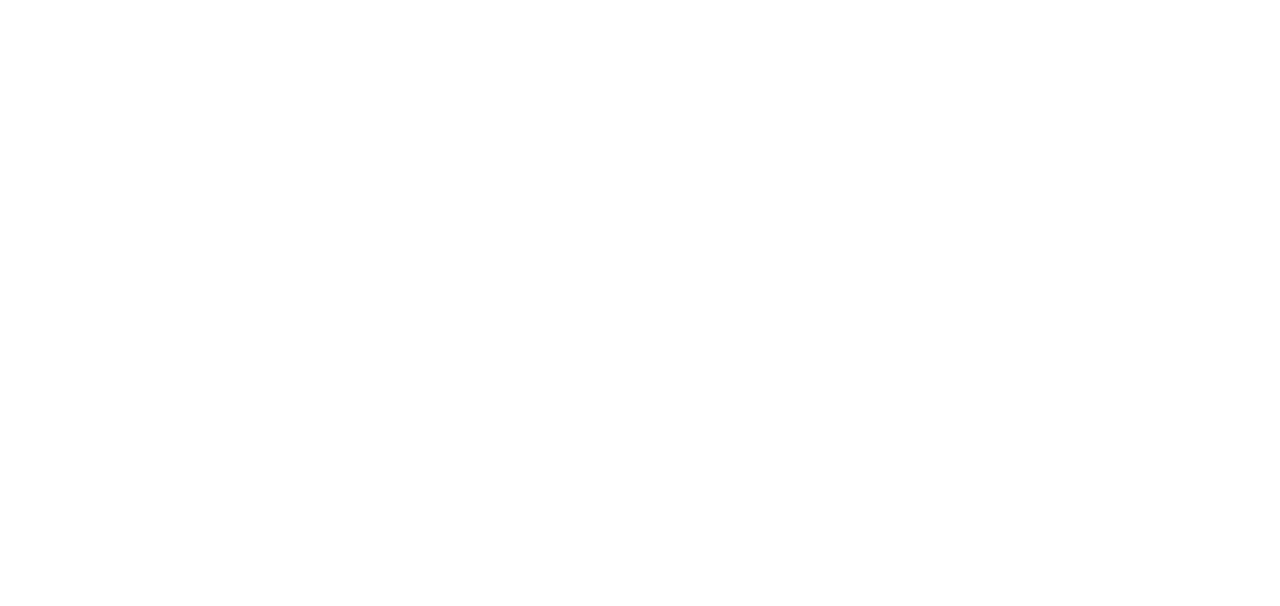
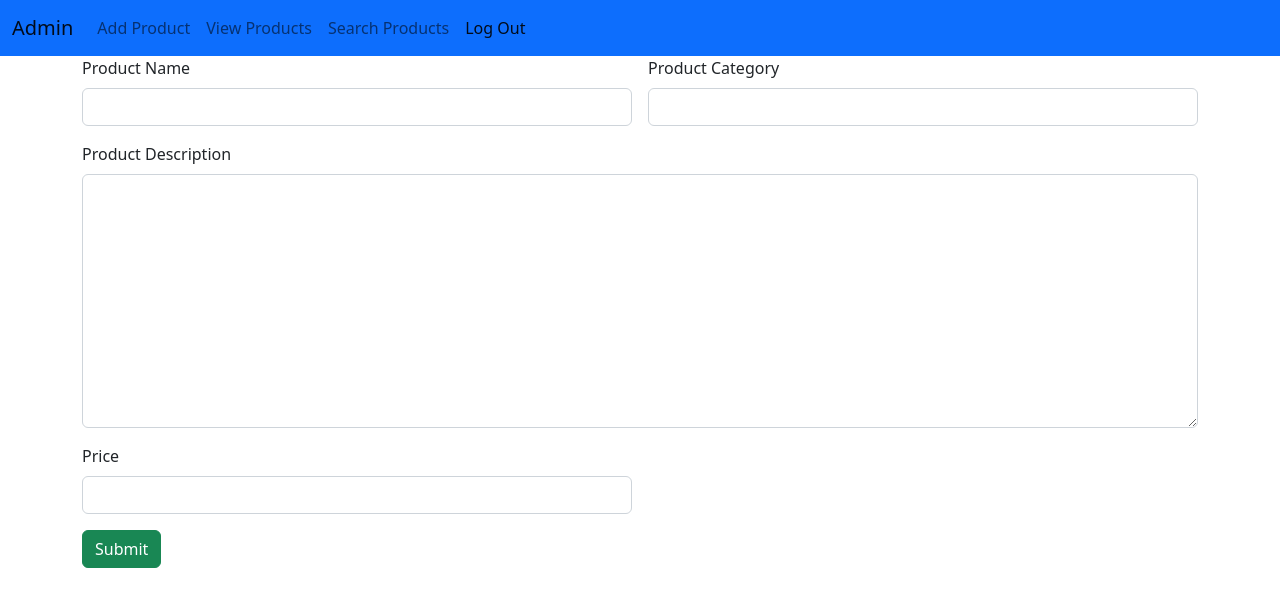
Before and after one commit to GokulDas-07/Shopping-New-Angular-App, an Angular app: page /addproduct in a window 1280 px wide. Before the commit this address led to /. Shown: the top 606 px of the page. Built offline with nearby package versions, Linux system fonts and the light colour scheme.

Commit message:
addproduct

```diff
--- /dev/null
+++ b/src/app/add-product/add-product.component.html
@@ -0,0 +1,29 @@
+<app-admin-navbar></app-admin-navbar>
+<div class="container">
+    <div class="row">
+        <div class="col col-12 col-sm-12 col-md-12 col-lg-12 col-xl-12 col-xxl-12">
+            <div class="row g-3">
+                <div class="col col-12 col-sm-6 col-md-6 col-lg-6 col-xl-6 col-xxl-6">
+                    <label for="" class="form-label">Product Name</label>
+                    <input name="name" [(ngModel)]="name" type="text" class="form-control">
+                </div>
+                <div class="col col-12 col-sm-6 col-md-6 col-lg-6 col-xl-6 col-xxl-6">
+                    <label for="" class="form-label">Product Category</label>
+                    <input name="category" [(ngModel)]="category" type="text" class="form-control">
+                </div>
+                <div class="col col-12 col-sm-12 col-md-12 col-lg-12 col-xl-12 col-xxl-12">
+                    <label for="" class="form-label">Product Description</label>
+                    <textarea name="description" [(ngModel)]="description" id="" cols="30" rows="10" class="form-control"></textarea>
+                </div>
+
+                <div class="col col-12 col-sm-6 col-md-6 col-lg-6 col-xl-6 col-xxl-6">
+                    <label for="" class="form-label">Price</label>
+                    <input type="number" name="price" [(ngModel)]="price" id="" class="form-control">
+                </div>
+                <div class="col col-12 col-sm-12 col-md-12 col-lg-12 col-xl-12 col-xxl-12">
+                    <button (click)="readValues()" class="btn btn-success">Submit</button>
+                </div>
+            </div>
+        </div>
+    </div>
+</div>
--- /dev/null
+++ b/src/app/add-product/add-product.component.ts
@@ -0,0 +1,34 @@
+import { Component } from '@angular/core';
+import { ApiService } from '../api.service';
+
+@Component({
+  selector: 'app-add-product',
+  templateUrl: './add-product.component.html',
+  styleUrls: ['./add-product.component.css']
+})
+export class AddProductComponent {
+  name=""
+  category=""
+  description=""
+  price=""
+
+  constructor(private api:ApiService){}
+
+  readValues=()=>
+  {
+    let data:any={"name":this.name,"category":this.category,"description":this.description,"price":this.price}
+    console.log(data)
+    this.api.addProduct(data).subscribe(
+      (response:any)=>{
+        console.log(response)
+        alert("Product Added")
+        this.name=""
+        this.category=""
+        this.description=""
+        this.price=""
+      }
+    )
+  }
+
+
+}
--- a/src/app/admin-login/admin-login.component.ts
+++ b/src/app/admin-login/admin-login.component.ts
@@ -18,7 +18,7 @@
 
     if(this.username=="admin" && this.password=="12345")
     {
-      this.route.navigate(['#'])
+      this.route.navigate(['/addproduct'])
     }else
     {
       alert("Access Denied")
--- /dev/null
+++ b/src/app/admin-navbar/admin-navbar.component.html
@@ -0,0 +1,17 @@
+<nav class="navbar navbar-expand-lg bg-primary">
+    <div class="container-fluid">
+      <a class="navbar-brand" href="#">Admin</a>
+      <button class="navbar-toggler" type="button" data-bs-toggle="collapse" data-bs-target="#navbarNavAltMarkup" aria-controls="navbarNavAltMarkup" aria-expanded="false" aria-label="Toggle navigation">
+        <span class="navbar-toggler-icon"></span>
+      </button>
+      <div class="collapse navbar-collapse" id="navbarNavAltMarkup">
+        <div class="navbar-nav">
+
+          <a class="nav-link" routerLink="/addproduct">Add Product</a>
+          <a class="nav-link" routerLink="#">View Products</a>
+          <a class="nav-link" routerLink="#">Search Products</a>
+          <a class="nav-link active" aria-current="/" routerLink="/">Log Out</a>
+        </div>
+      </div>
+    </div>
+  </nav>
--- /dev/null
+++ b/src/app/api.service.ts
@@ -0,0 +1,15 @@
+import { HttpClient } from '@angular/common/http';
+import { Injectable } from '@angular/core';
+
+@Injectable({
+  providedIn: 'root'
+})
+export class ApiService {
+
+  constructor(private http:HttpClient) { }
+
+  addProduct=(dataToSend:any)=>
+  {
+    return this.http.post("http://localhost:8001/add",dataToSend)
+  }
+}
--- a/src/app/app-routing.module.ts
+++ b/src/app/app-routing.module.ts
@@ -1,9 +1,11 @@
 import { NgModule } from '@angular/core';
 import { RouterModule, Routes } from '@angular/router';
+import { AddProductComponent } from './add-product/add-product.component';
 import { AdminLoginComponent } from './admin-login/admin-login.component';
 
 const routes: Routes = [
-  {path:"",component:AdminLoginComponent}
+  {path:"",component:AdminLoginComponent},
+  {path:"addproduct",component:AddProductComponent}
 ];
 
 @NgModule({
```
Also changed, not shown: src/app/admin-navbar/admin-navbar.component.ts (added, +10 -0 lines), src/app/app.module.ts (+6 -2 lines), src/app/add-product/add-product.component.css (added), src/app/admin-navbar/admin-navbar.component.css (added).
